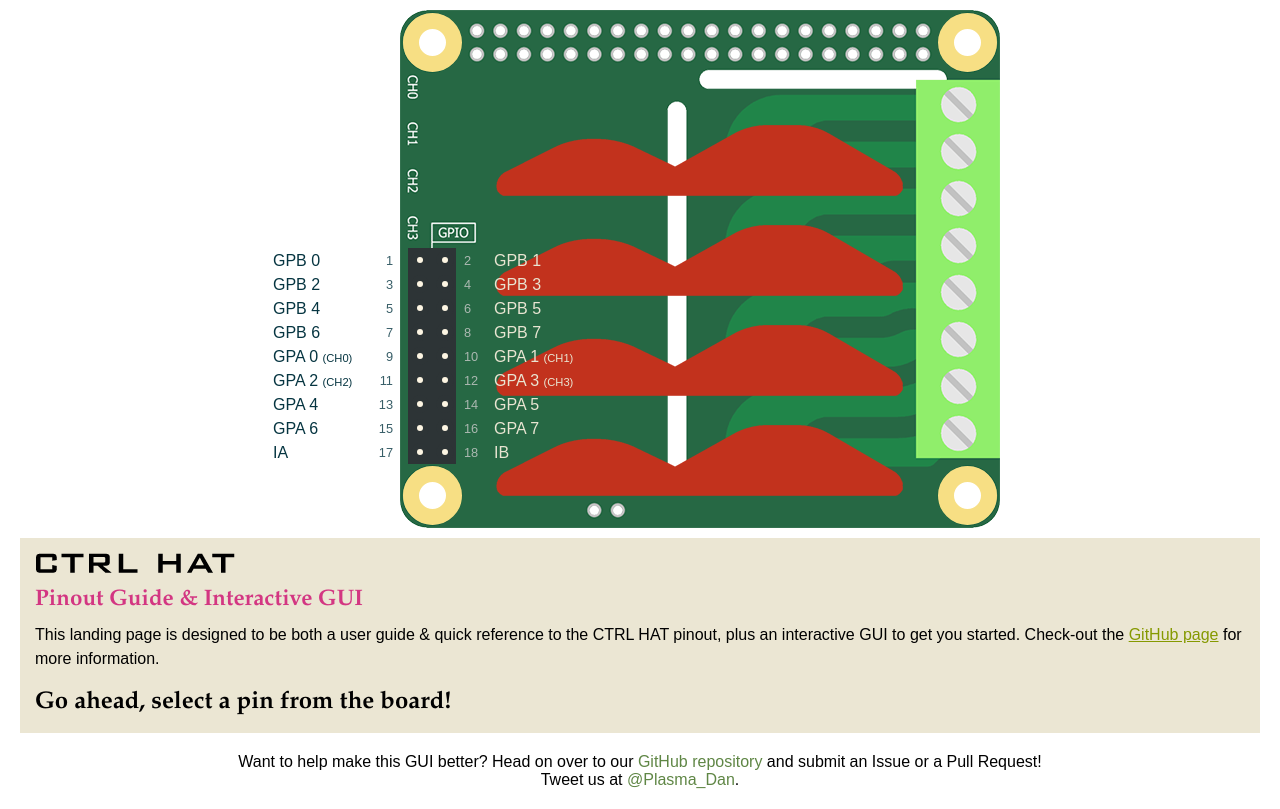
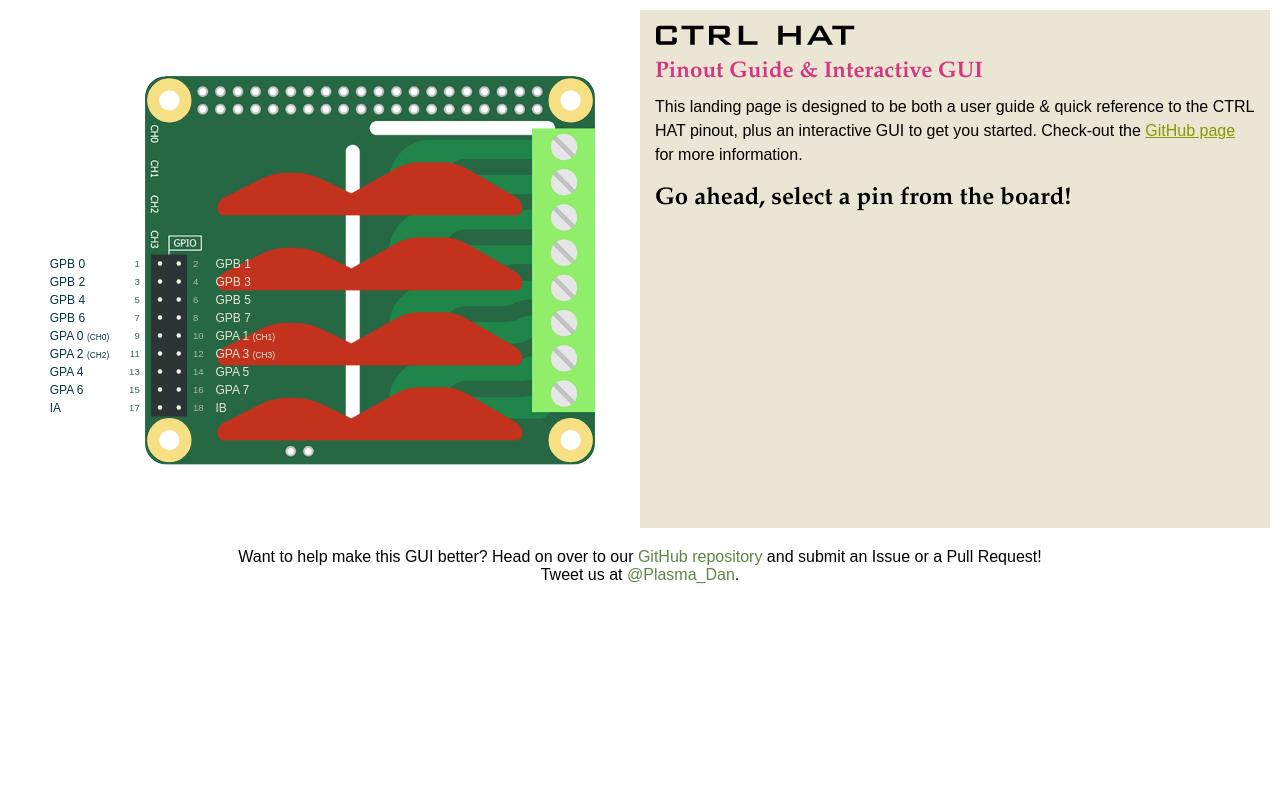
Before and after one commit to plasmadancom/CTRL-HAT, a PHP site: page / in a window 1280 px wide. After the commit the page ends 584 px from the top, so only its background shows below. Run offline with PHP 8.4, Linux system fonts and the light colour scheme; data that the repository does not hold is empty.

Commit message:
Update styles.css

```diff
--- a/gui/src/css/styles.css
+++ b/gui/src/css/styles.css
@@ -10,7 +10,7 @@
 }
 
 body {
-    min-width: 800px;
+    min-width: 500px;
     max-width: 1600px;
     margin: 0 auto;
     text-align: center;
@@ -19,136 +19,30 @@
 }
 
 .container {
-    text-align: center;
+    position: relative;
+	text-align: center;
     font-size: 0;
     padding: 10px 10px 0;
 }
 
-.content {
-    display: inline-block;
-    vertical-align: top;
-    text-align: left;
-    width: 600px;
-    margin: 0 auto;
+.wrapper {
+	overflow: hidden;
 }
 
-.content h1 {
-    font-size: 1.8eml
-}
-
-.content h2 {
-    margin-top: 20px;
-    font-size: 1.2em;
-}
-
-.content h1, .content h2, .content h3, .content h4, .content h5, .content h6 {
-    font-family: palatino linotype, book antiqua, Palatino, serif;
-}
-
-.content p, .content pre {
-    margin-top: 10px;
-    font-size: 1em;
-    line-height: 150%;
-}
-
-.content pre {
-    font-family: Consolas, monaco, monospace;
-}
-
-.content h3 {
-    color: #d33682;
-    font-size: 1.4em;
-    font-weight: 700;
-}
-.content h4 {
-    font-size: 1.2em;
-    font-weight: 700;
-}
-
-.content article {
-    min-height: 488px;
-    background: #ebe6d3;
-    padding: 15px;
-    font-size: 16px;
-}
-
-.content article a {
-    color: #859900;
-    text-decoration: underline;
-}
-
-.content article a:hover {
-    text-decoration: none;
-}
-
-.content article ul {
-    margin: 10px 0 10px 20px;
-}
-
-.content article .logo {
-    margin-bottom: 10px;
-}
-
-.content article .button {
-	-moz-box-shadow: inset 0px 1px 0px 0px #cf866c;
-	-webkit-box-shadow: inset 0px 1px 0px 0px #cf866c;
-	box-shadow: inset 0px 1px 0px 0px #cf866c;
-	background-color: #d0451b;
-	-moz-border-radius: 3px;
-	-webkit-border-radius: 3px;
-	border-radius: 3px;
-	border: 1px solid #942911;
-	display: inline-block;
-	cursor: pointer;
-	color: #fff;
-	font-size: 13px;
-	padding: 6px 24px;
-	text-decoration: none;
-	text-shadow:0px 1px 0px #854629;
-    margin-bottom: 10px;
-}
-
-.content article .button:hover {
-	background-color: #bc3315;
-}
-
-.content article .button:active {
-	position: relative;
-	top: 1px;
-}
-
-.content article .button-disabled {
-	-moz-box-shadow: inset 0px 1px 0px 0px #91b8b3;
-	-webkit-box-shadow: inset 0px 1px 0px 0px #91b8b3;
-	box-shadow: inset 0px 1px 0px 0px #91b8b3;
-	border: 1px solid #566963;
-    cursor: default;
-	color: #c7c7c7;
-	text-shadow: 0px 1px 0px #2b665e;
-    background-color: #768d87 !important;
-    top: 0 !important;
-}
-
-.content .log {
-    width: 100%;
-    min-height: 82px;
-    background: #fff;
-    outline: none;
-    padding: 5px;
-    resize: vertical;
-    -webkit-box-sizing: border-box;
-    -moz-box-sizing: border-box;
-    box-sizing: border-box;
+.float {
+    float: left;
+	width: 50%;
 }
 
 .board {
-    display: inline-block;
     position: relative;
     text-align: left;
-    margin: 0 10px 10px 130px;
+	padding: 0 10px 10px 130px;
     width: 600px;
     height: 518px;
     font-size: 16px;
+	transform: translate(-50%, 0) scale(0.5);
+	left: 50%;
 }
 
 .board:before {
@@ -158,16 +52,123 @@
     height: 518px;
     z-index: -1;
     border-radius: 28px;
-    background: #266844 url("../img/ctrl-hat-board-graphic.gif");
+    background: #266844 url("https://raw.githubusercontent.com/plasmadancom/CTRL-HAT/master/gui/src/img/ctrl-hat-board-graphic.gif");
+}
+
+.content {
+    vertical-align: top;
+    text-align: left;
+    margin: 0 auto 0 50%;
+}
+
+@media only screen and (max-width: 967px) {
+	.float {
+		float: none;
+		width: inherit;
+	}
+
+	.content {
+		margin-left: 0;
+	}
+
+	.board {
+		transform: translate(-50%, 0) scale(0.8);
+	}
+
+	.wrapper {
+		margin: -5% auto;
+	}
+}
+
+@media only screen and (max-width: 768px) {
+	.board {
+		transform: translate(-50%, 0) scale(0.6);
+	}
+
+	.wrapper {
+		margin: -13% auto;
+	}
+}
+
+@media only screen and (max-width: 720px) {
+	.wrapper {
+		margin: -15% auto;
+	}
+}
+
+@media only screen and (max-width: 600px) {
+	.wrapper {
+		margin: -18% auto;
+	}
+}
+
+@media only screen and (min-width: 968px) {
+	.board {
+		transform: translate(-50%, 0) scale(0.55);
+	}
+}
+
+@media only screen and (min-width: 1024px) {
+	.board {
+		transform: translate(-50%, 0) scale(0.6);
+	}
+}
+
+@media only screen and (min-width: 1100px) {
+	.board {
+		transform: translate(-50%, 0) scale(0.65);
+	}
+}
+
+@media only screen and (min-width: 1200px) {
+	.board {
+		transform: translate(-50%, 0) scale(0.72);
+	}
+}
+
+@media only screen and (min-width: 1280px) {
+	.board {
+		transform: translate(-50%, 0) scale(0.75);
+	}
+}
+
+@media only screen and (min-width: 1360px) {
+	.board {
+		transform: translate(-50%, 0) scale(0.8);
+	}
+}
+
+@media only screen and (min-width: 1440px) {
+	.board {
+		transform: translate(-50%, 0) scale(0.85);
+	}
+}
+
+@media only screen and (min-width: 1560px) {
+	.board {
+		transform: translate(-50%, 0) scale(0.9);
+	}
+}
+
+@media only screen and (min-width: 1680px) {
+	.board {
+		transform: translate(-50%, 0) scale(0.95);
+	}
+}
+
+@media only screen and (min-width: 1920px) {
+	.board {
+		transform: translate(-50%, 0) scale(1);
+	}
 }
 
 .leds .led {
     width: 30px;
     height: 60px;
-    background: url("../img/ctrl-hat-led-graphic.png");
+    background: url("https://raw.githubusercontent.com/plasmadancom/CTRL-HAT/master/gui/src/img/ctrl-hat-led-graphic.png");
     position: absolute;
     top: 48px;
-    left: -30px;
+    left: 100px;
     z-index: -1;
 }
 
@@ -284,6 +285,7 @@
 
 .board-left .even {
     left: 34px;
+	z-index: 10;
 }
 
 .board-left .even li {
@@ -327,13 +329,12 @@
 
 .board-right .ssr {
     display: none;
-    width: 407px;
+	width: 407px;
     height: 71px;
-    background: url("../img/ctrl-hat-relay-graphic.png");
+    background: url("https://raw.githubusercontent.com/plasmadancom/CTRL-HAT/master/gui/src/img/ctrl-hat-relay-graphic.png");
     position: absolute;
     top: 115px;
     left: -204px;
-    z-index: -1;
 }
 
 .board-right .ssr1 {
@@ -352,6 +353,10 @@
     display: block;
 }
 
+.board-right .selected {
+    filter: drop-shadow(0 0 15px rgba(202,255,199,1));
+}
+
 .gpiobase {
     width: 48px;
     height: 216px;
@@ -359,6 +364,157 @@
     position: absolute;
     top: 238px;
     left: 8px;
+}
+
+.content h1 {
+    font-size: 1.8eml
+}
+
+.content h2 {
+    margin-top: 20px;
+    font-size: 1.2em;
+}
+
+.content h1, .content h2, .content h3, .content h4, .content h5, .content h6 {
+    font-family: palatino linotype, book antiqua, Palatino, serif;
+}
+
+.content p, .content pre {
+    margin-top: 10px;
+    font-size: 1em;
+    line-height: 150%;
+}
+
+.content pre {
+    font-family: Consolas, monaco, monospace;
+}
+
+.dev_mode_label {
+	float: right;
+	position: relative;
+	color: #d33682;
+	text-decoration: underline;
+	cursor: help;
+}
+
+.dev_mode_tooltip {
+	visibility: hidden;
+	width: 300px;
+	background-color: #555;
+	color: #fff;
+	text-align: center;
+	border-radius: 6px;
+	padding: 5px;
+	position: absolute;
+	z-index: 1;
+	top: 140%;
+	left: 50%;
+	margin-left: -230px;
+	opacity: 0;
+	transition: opacity 0.3s;
+}
+
+.dev_mode_tooltip::after {
+	content: "";
+	position: absolute;
+	bottom: 100%;
+	left: 230px;
+	margin-left: -5px;
+	border-width: 5px;
+	border-style: solid;
+	border-color: transparent transparent #555 transparent;
+}
+
+.dev_mode_label:hover .dev_mode_tooltip {
+	visibility: visible;
+	opacity: 1;
+}
+
+.content h3 {
+    color: #d33682;
+    font-size: 1.4em;
+    font-weight: 700;
+}
+
+.content h4 {
+    font-size: 1.2em;
+    font-weight: 700;
+}
+
+.content article {
+    min-height: 488px;
+    background: #ebe6d3;
+    padding: 15px;
+    font-size: 16px;
+}
+
+.content article a {
+    color: #859900;
+    text-decoration: underline;
+}
+
+.content article a:hover {
+    text-decoration: none;
+}
+
+.content article ul {
+    margin: 10px 0 10px 20px;
+}
+
+.content article .logo {
+    margin-bottom: 10px;
+}
+
+.content article .button {
+	-moz-box-shadow: inset 0px 1px 0px 0px #cf866c;
+	-webkit-box-shadow: inset 0px 1px 0px 0px #cf866c;
+	box-shadow: inset 0px 1px 0px 0px #cf866c;
+	background-color: #d0451b;
+	-moz-border-radius: 3px;
+	-webkit-border-radius: 3px;
+	border-radius: 3px;
+	border: 1px solid #942911;
+	display: inline-block;
+	cursor: pointer;
+	color: #fff;
+	font-size: 13px;
+	padding: 6px 24px;
+	text-decoration: none;
+	text-shadow:0px 1px 0px #854629;
+    margin-bottom: 10px;
+}
+
+.content article .button:hover {
+	background-color: #bc3315;
+}
+
+.content article .button:active {
+	position: relative;
+	top: 1px;
+}
+
+.content article .button-disabled {
+	-moz-box-shadow: inset 0px 1px 0px 0px #91b8b3;
+	-webkit-box-shadow: inset 0px 1px 0px 0px #91b8b3;
+	box-shadow: inset 0px 1px 0px 0px #91b8b3;
+	border: 1px solid #566963;
+    cursor: default;
+	color: #c7c7c7;
+	text-shadow: 0px 1px 0px #2b665e;
+    background-color: #768d87 !important;
+    top: 0 !important;
+}
+
+.content .log {
+    width: 100%;
+    min-height: 82px;
+    background: #fff;
+    outline: none;
+    padding: 5px;
+    resize: vertical;
+    -webkit-box-sizing: border-box;
+    -moz-box-sizing: border-box;
+    box-sizing: border-box;
 }
 
 .footer {
@@ -369,14 +525,3 @@
 .footer a {
     color: #5f8645;
 }
-
-@media only screen and (max-width: 1359px) {
-    .content {
-        width: 100%;
-    }
-
-    .content article {
-        margin: 0 10px;
-        min-height: 0;
-    }
-}
```
